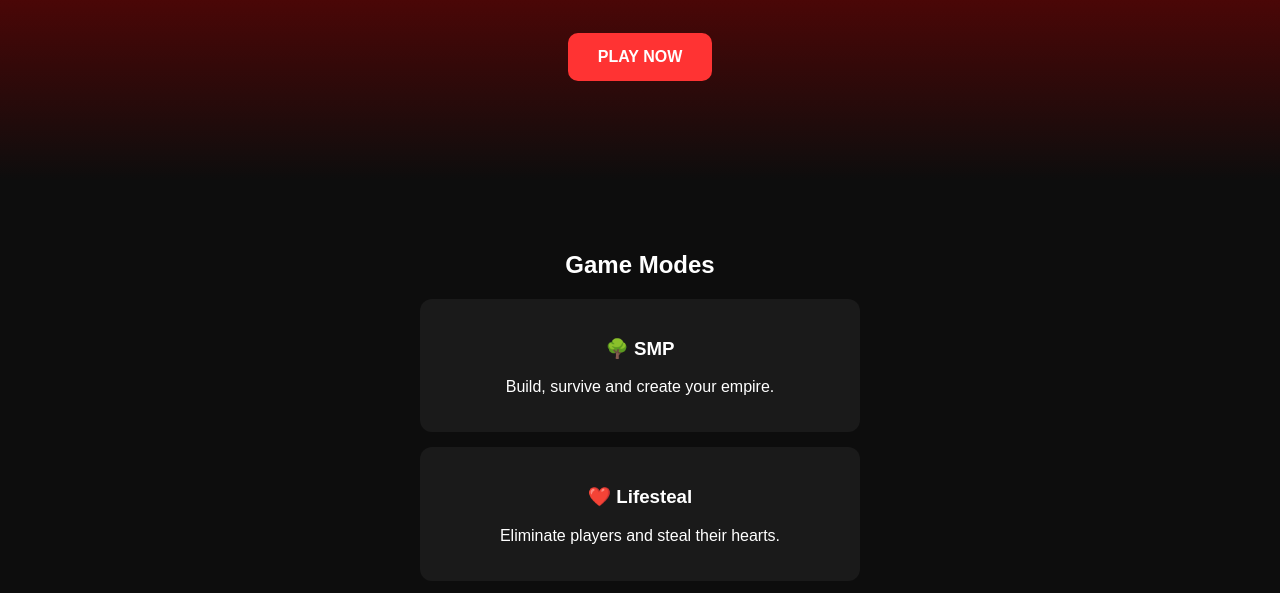
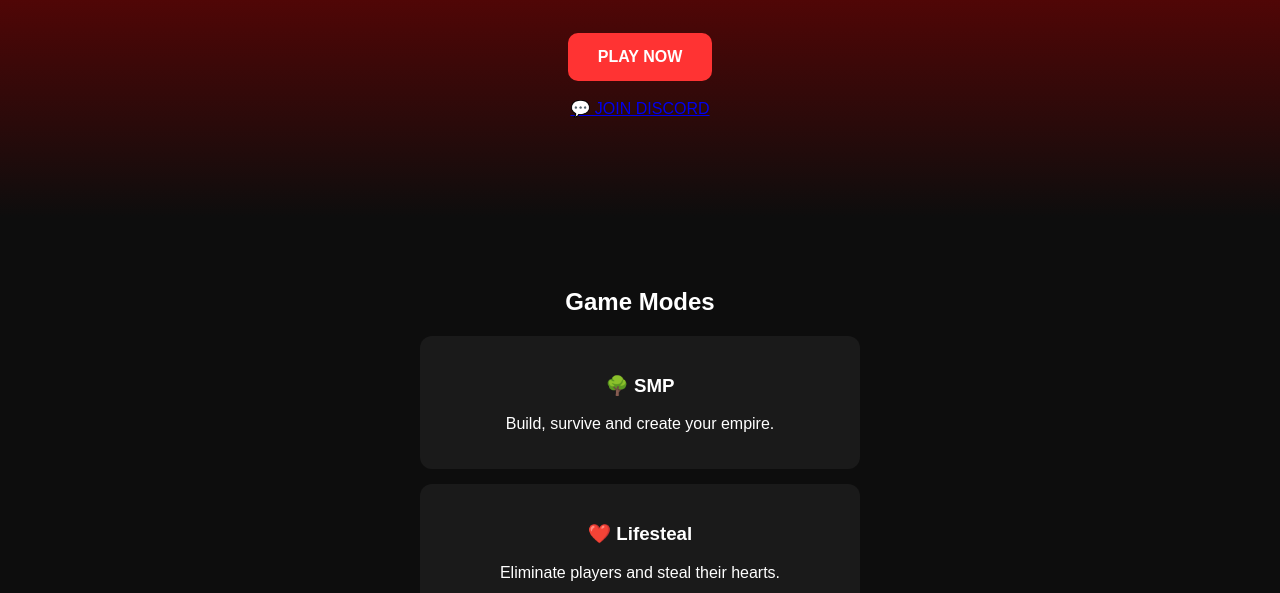
Before and after one commit to mrnobody401/netherbound-network, a plain HTML site: page index.html in a window 1280 px wide. Shown: the part 193-786 px from the top of the page. Drawn offline with Linux system fonts and the light colour scheme.

Commit message:
Update index.html

```diff
--- a/index.html
+++ b/index.html
@@ -59,6 +59,12 @@ background:#111;
 <h1>🌋 NetherBound Network</h1>
 <p>SMP • Lifesteal • KitPvP</p>
 <a href="#" class="play-btn">PLAY NOW</a>
+
+<br><br>
+
+<a href="https://discord.gg/https://gwdvea7V6class="play-btn">
+💬 JOIN DISCORD
+</a>
 </div>
 
 <div class="section">
```
